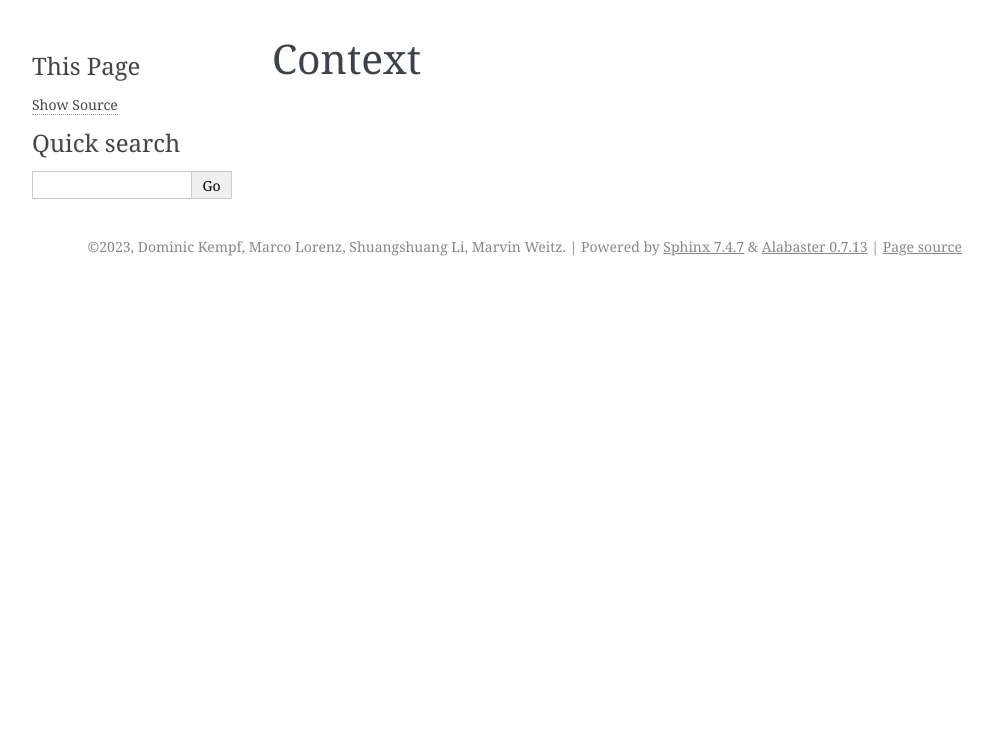
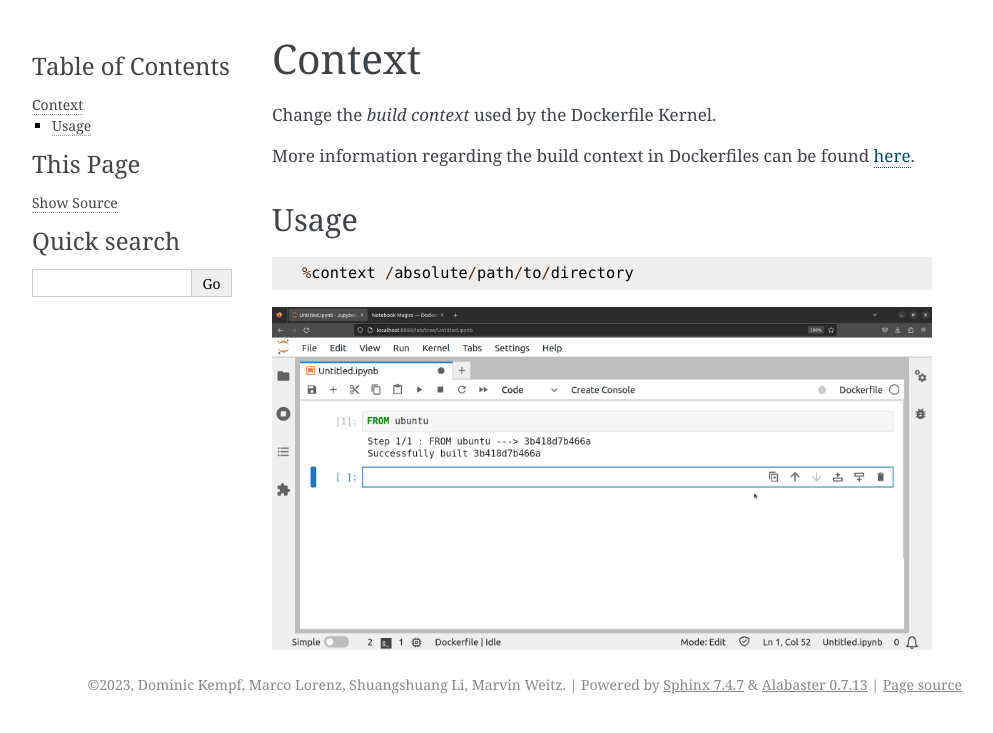
Before and after one commit to ssciwr/dockerfile-kernel, a Sphinx documentation site: the page built from docs/features/magics/context.rst, in a window 1280 px wide. Shown: the top 733 px of the page, without its empty margins (148-1141 px from the left). Built offline with Sphinx 7.4.7, drawn with Linux system fonts in a browser that asks for light colours.

Commit message:
Add context magic doumentation

```diff
--- a/docs/features/magics/context.rst
+++ b/docs/features/magics/context.rst
@@ -1,2 +1,16 @@
 Context
 =======
+
+Change the *build context* used by the Dockerfile Kernel.
+
+More information regarding the build context in Dockerfiles can be found `here <https://docs.docker.com/build/building/context/#filesystem-contexts>`_.
+
+Usage
+-----
+
+.. code-block::
+
+    %context /absolute/path/to/directory
+
+.. image:: /_gifs/magics/context.gif
+    :alt: Video of context
```
Also changed, not shown: docs/_gifs/magics/context.gif (added).
